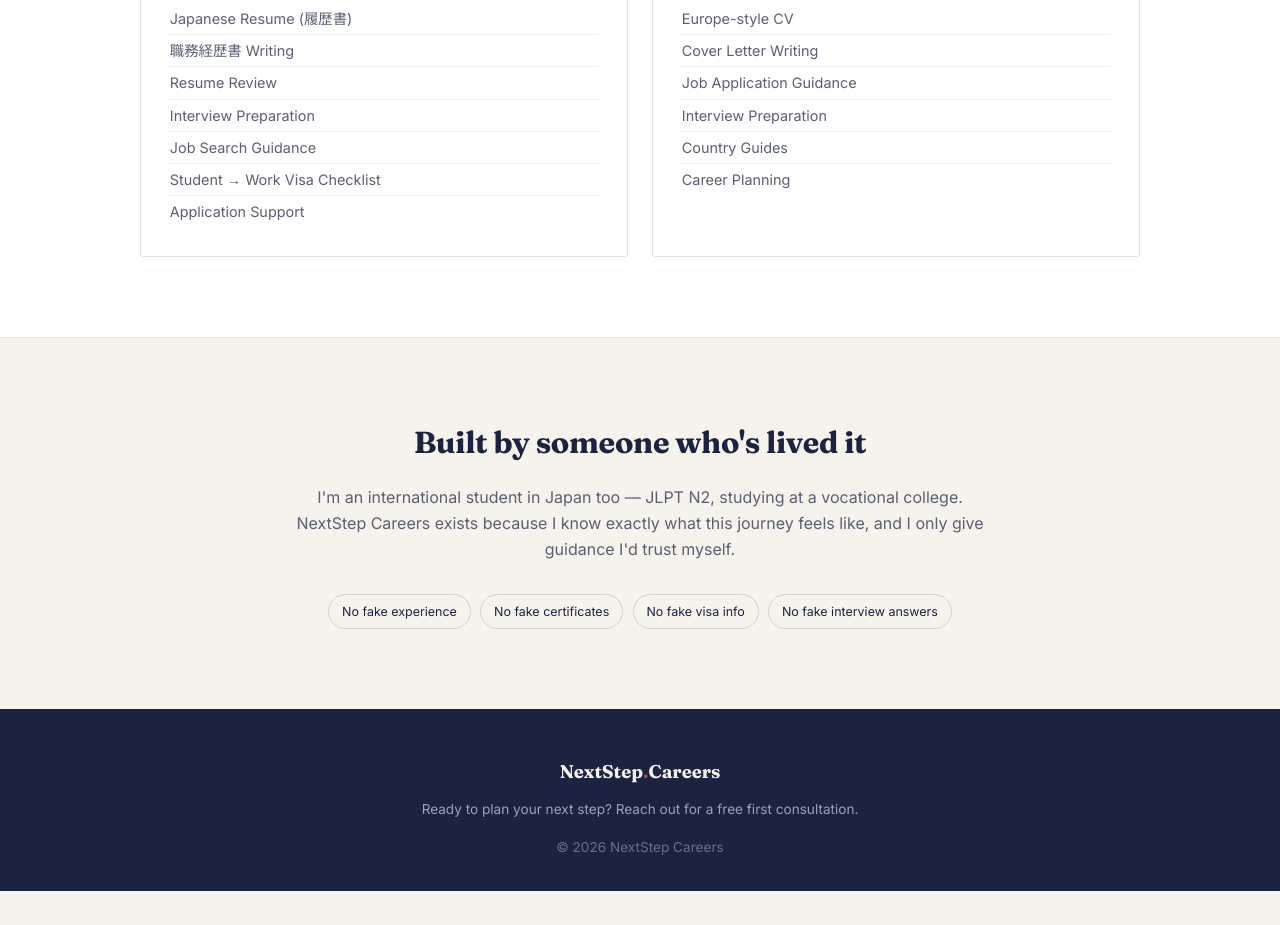
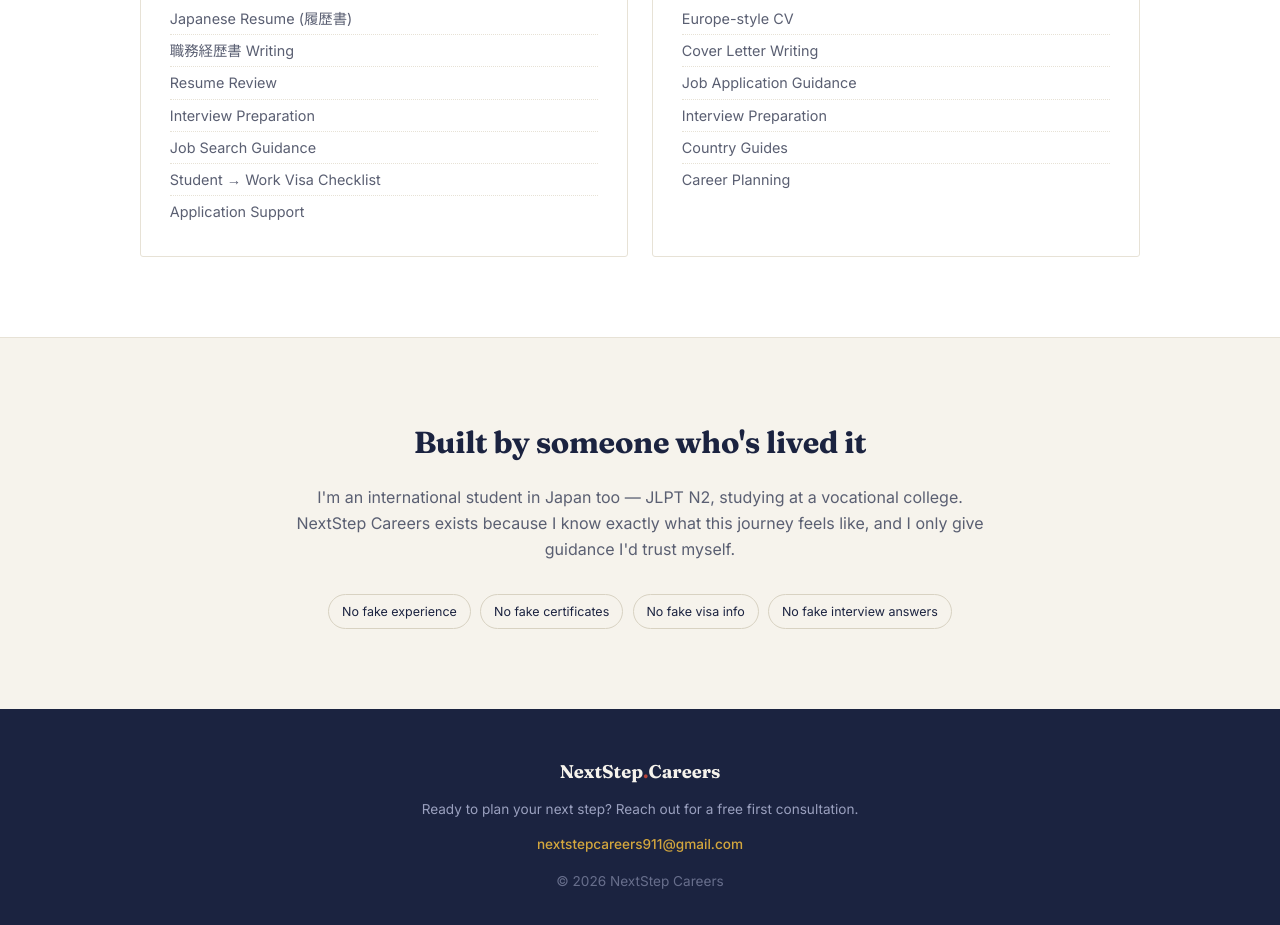
Before and after one commit to prakad837/nextstep-careers, a plain HTML site: page index_1.html in a window 1280 px wide. Shown: the part 1503-2428 px from the top of the page. Before the commit the page ends 2394 px from the top, so only its background shows below. Drawn offline with Linux system fonts and the light colour scheme.

Commit message:
Update index_1.html

```diff
--- a/index_1.html
+++ b/index_1.html
@@ -141,7 +141,7 @@
 
 <nav>
   <div class="logo">NextStep<span>.</span>Careers</div>
-  <a href="#contact" class="nav-cta">Get Started</a>
+  <a href="mailto:nextstepcareers911@gmail.com?subject=Getting%20Started" class="nav-cta">Get Started</a>
 </nav>
 
 <section class="hero">
@@ -150,7 +150,7 @@
     <h1>Start your career in <em>Japan.</em><br>Expand your future to Europe.</h1>
     <p>Honest, step-by-step career guidance — from your student visa to your first job in Japan, and beyond, if you choose. No fake resumes. No shortcuts. Just a real plan.</p>
     <div class="hero-actions">
-      <a href="#contact" class="btn-primary">Book a Free Consultation</a>
+      <a href="mailto:nextstepcareers911@gmail.com?subject=Free%20Consultation%20Request" class="btn-primary">Book a Free Consultation</a>
       <a href="#route" class="btn-ghost">See the Career Route →</a>
     </div>
   </div>
@@ -244,6 +244,7 @@
 <footer id="contact">
   <div class="logo">NextStep<span>.</span>Careers</div>
   <p>Ready to plan your next step? Reach out for a free first consultation.</p>
+  <p style="margin-top:0.8rem;"><a href="mailto:nextstepcareers911@gmail.com" style="color:#D4A73D; font-weight:500;">nextstepcareers911@gmail.com</a></p>
   <p style="margin-top:1rem; opacity:0.6;">© 2026 NextStep Careers</p>
 </footer>
 
```
